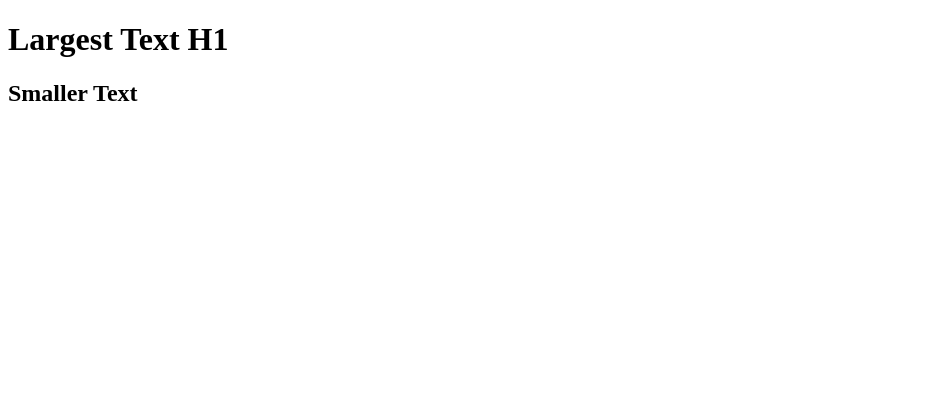
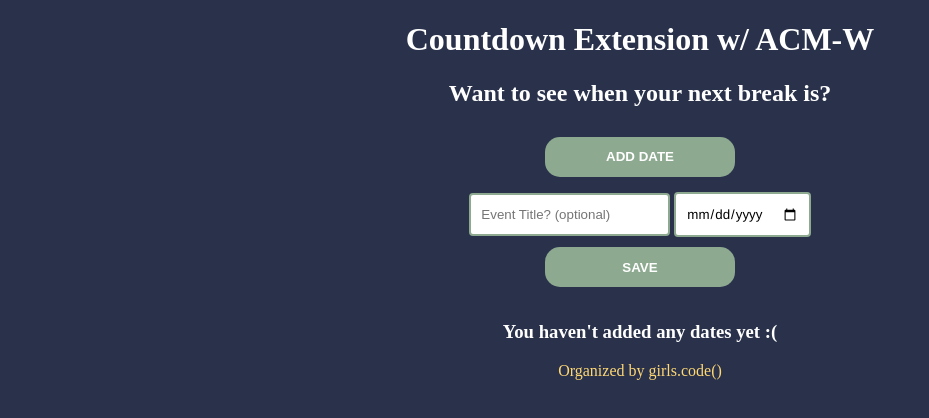
Before and after one commit to sBazl/ACM-W-Extension, a browser extension: page index.html in a window 1280 px wide. Shown: the whole page, without its empty margins (0-929 px from the left). Drawn offline with Linux system fonts and the light colour scheme.

Commit message:
html and css final

```diff
--- a/index.html
+++ b/index.html
@@ -3,29 +3,28 @@
 <head>
     <meta charset="UTF-8">
     <meta name="viewport" content="width=device-width, initial-scale=1.0">
-    <!-- <link rel="stylesheet" href="style.css"> -->
+    <link rel="stylesheet" href="stylesheet.css">
 
     <title>Countdown</title>
 </head>
 <body>
-  <!-- Add a title or some guided text for the user using the heading tags {h1, h2, h3...h6}-->
+  <!-- PT 1: Add a title or some guided text for the user using the heading tags {h1, h2, h3...h6}-->
 
-    <h1 id="info"> Largest Text H1</h1>
-    <h2>Smaller Text</h2>
+    <h1 id="info"> Countdown Extension w/ ACM-W</h1>
+    <h2> Want to see when your next break is?</h2>
 
-    <!-- Add a button element where for the user to click and add a date  **include btn text**-->
+    <!-- PT 1: Add a button element where for the user to click and add a date  **include btn text**-->
 
-        <!-- {REPLACE W/ CODE}-->
-
+    <button> ADD DATE</button>
 
 
     <div id="input">
-        <!-- Add a form/input element where for the user will input their date/date title-->
-                <!-- {REPLACE W/ CODE}-->
-
+        <!-- PT 1: Add a form/input element where for the user will input their date/date title-->
+                <input type="text" placeholder="Event Title? (optional)"></input>
+                <input type="date"></input>
         <div>
-            <!-- add a button to save the date-->
-                    <!-- {REPLACE W/ CODE}-->
+            <!-- PT: 1 add a button to save the date-->
+            <button> SAVE</button>
 
         </div>
 
@@ -33,7 +32,9 @@
 
     <!--This div is the container for our timer-->
     <div id="container">
-        <!-- add a default string representation that will be displayed when there are no saved dates -->
+        <!-- PT 1: add a default string representation that will be displayed when there are no saved dates -->
+        <h3 id="timer"> You haven't added any dates yet :( </h3>
+        <p class="extra"> Organized by girls.code()</p>
     </div>
 
 </body>
--- /dev/null
+++ b/stylesheet.css
@@ -0,0 +1,45 @@
+/* stylesheets need to be linked to the html file you want them to style.
+    ex) this is linked to the index.html file in the <head> tag at the top
+    of the page
+*/
+
+/* controls the styling for everything in the body tag (<body><body>) */
+body {
+    background-color: #2A324B;
+    color:white;
+    text-align: center;
+}
+
+input {
+    border: 2px solid #8DAA91;
+    border-radius: 4px;
+    padding: 12px 10px;
+    background-color: white;
+
+}
+/* controls the styling the input tag of type date*/
+
+input[type="date"] {
+    font-family: "Helvetica", arial, sans-serif;
+}
+button {
+    background-color: #8DAA91;
+    height: 40px;
+    width:15%;
+    border:none;
+    border-radius: 15px;
+    margin-top: 10px;
+    margin-bottom: 15px;
+    font-weight: bold;
+    color: white;
+}
+
+/* if you want to refer to a specific item in the html doc using its id use `#`
+ if you want to refer to a class use `.` */
+
+#container{
+    min-width: 200px;
+}
+.extra {
+    color: rgb(255, 216, 116);
+}
```
